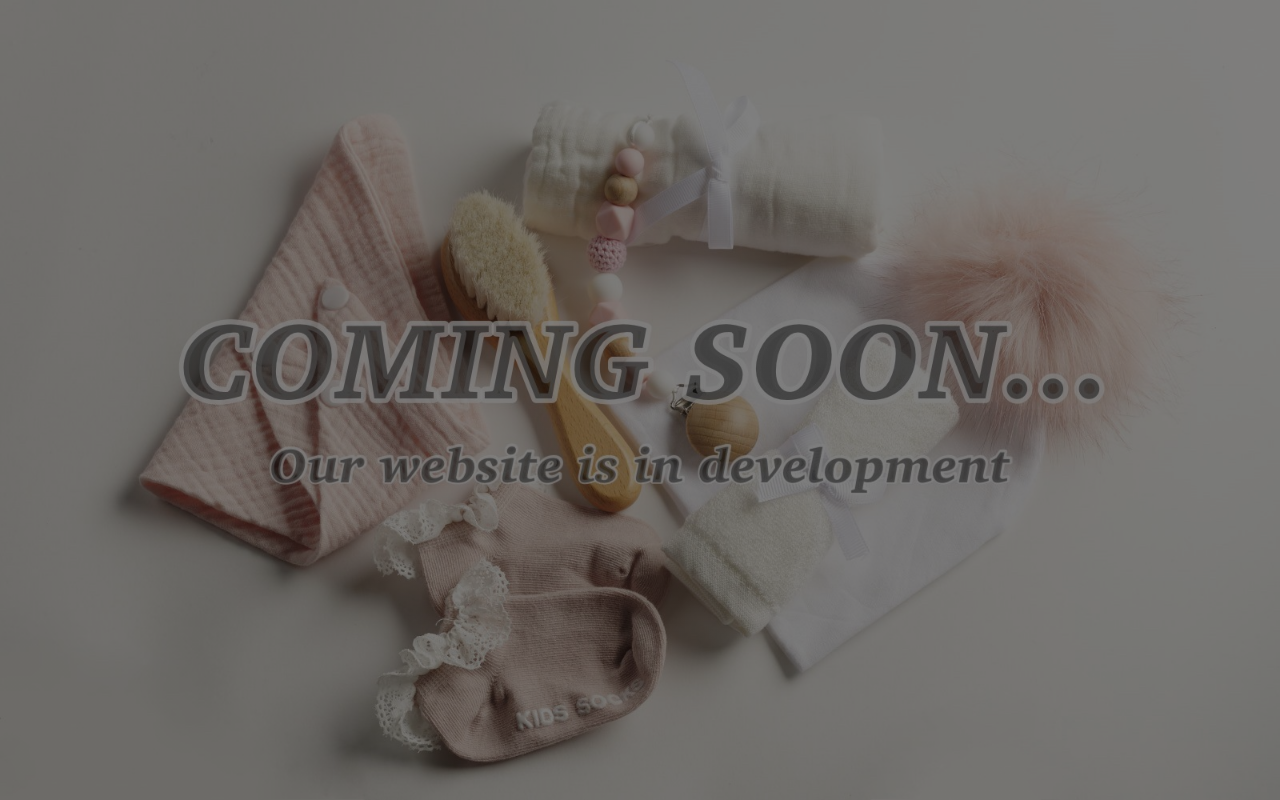
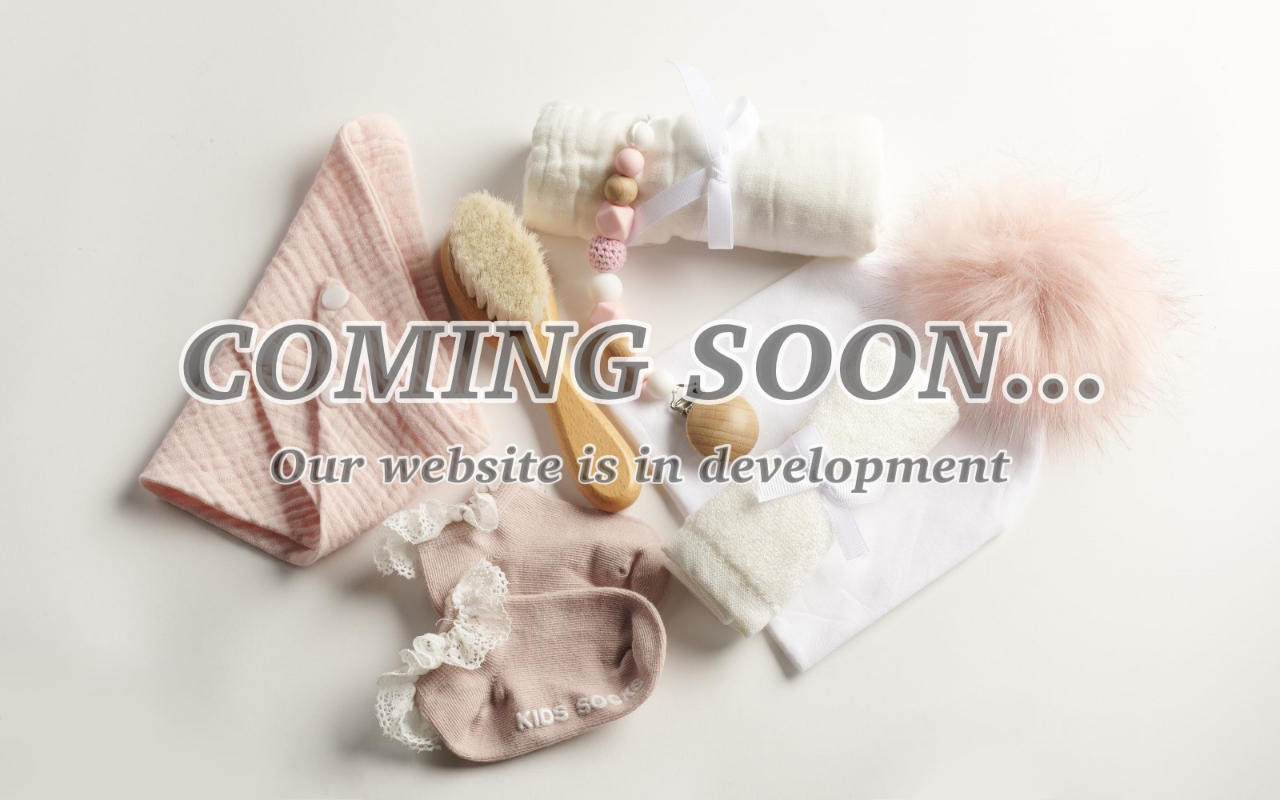
Before and after one commit to eliklein02/thegiftallure.io, a plain HTML site: page index.html in a window 1280 px wide. Drawn offline with Linux system fonts and the light colour scheme.

Commit message:
Update style1.css

```diff
--- a/style1.css
+++ b/style1.css
@@ -5,8 +5,8 @@ html, body {
 .bgimage {
 	height: 100vh;
 	width: 100%;
-/*	background-image: url('comingsoon.jpg');*/
-	background-image: linear-gradient(rgba(0,0,0,0.5), rgba(0,0,0,0.5)), url("comingsoon.jpg");
+	background-image: url('comingsoon.jpg');
+/* 	background-image: linear-gradient(rgba(0,0,0,0.5), rgba(0,0,0,0.5)), url("comingsoon.jpg"); */
 	background-size: cover;
 	background-position: center bottom;
 }
```
